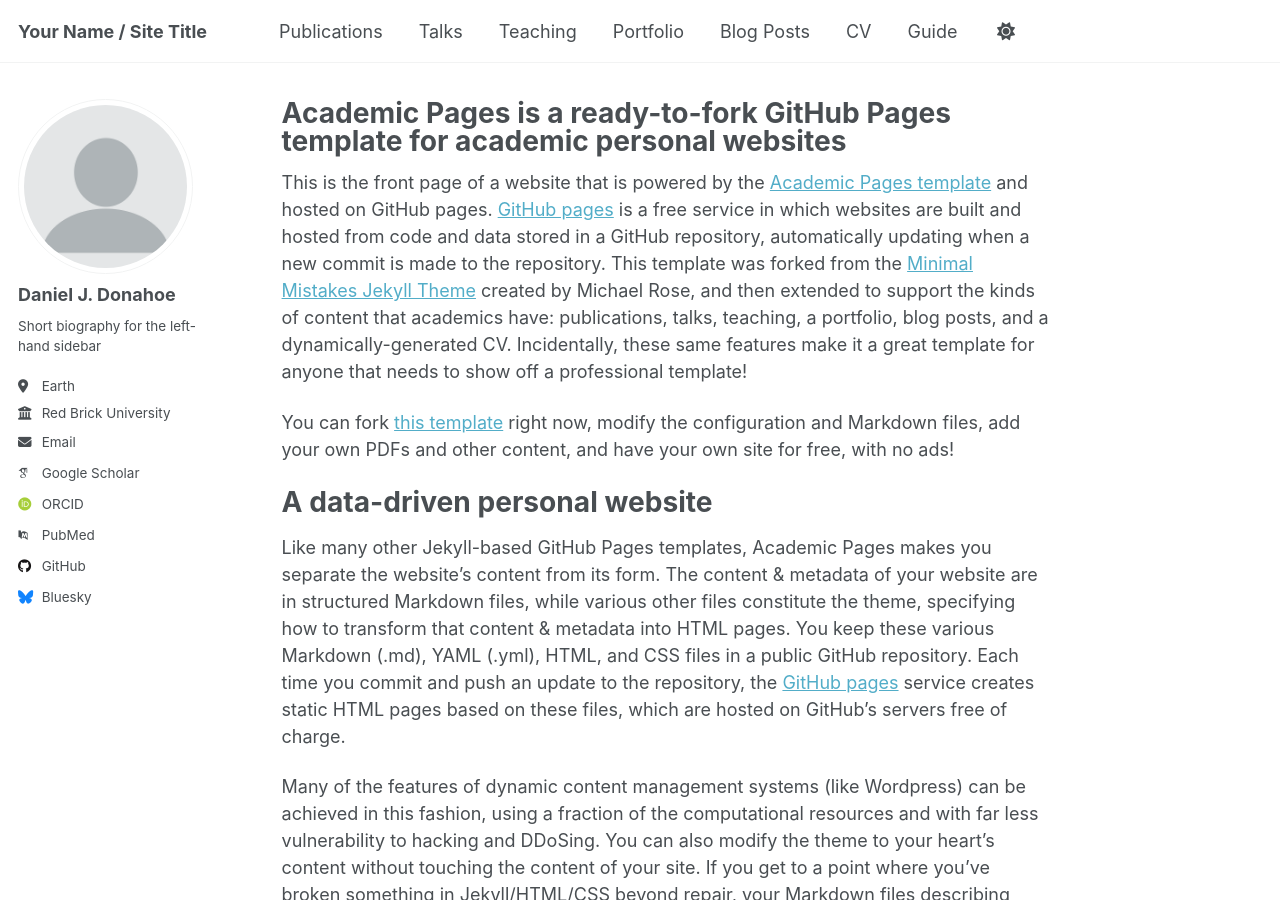
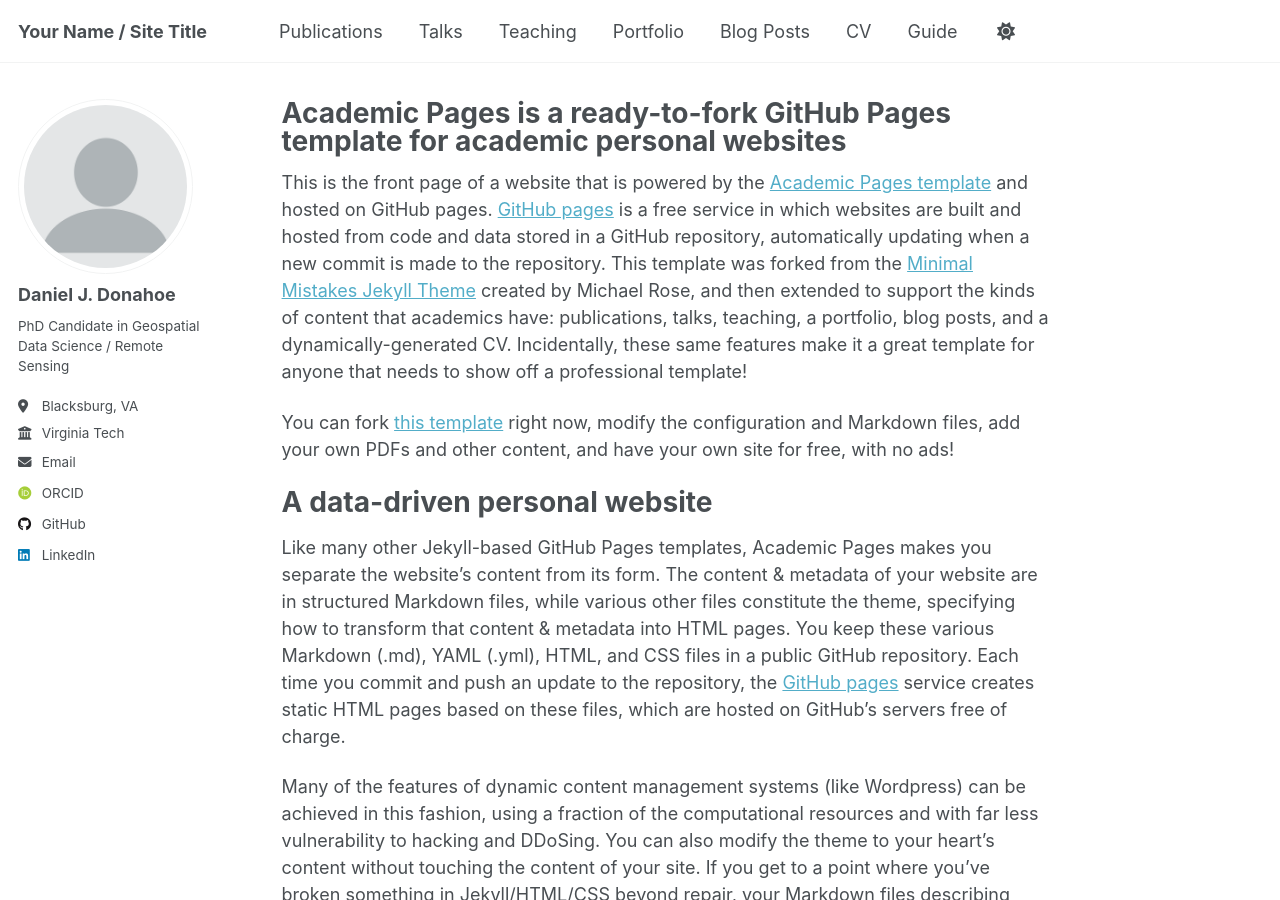
Before and after one commit to outdoorCoding/outdoorCoding.github.io, a Jekyll site: the page built from _pages/about.md, in a window 1280 px wide and 900 px high. Built offline with Jekyll 4.4.1, drawn with Linux system fonts in a browser that asks for light colours; some web fonts are replaced; a script that is not in the unit is left out.

Commit message:
adding site elements.

```diff
--- a/_config.yml
+++ b/_config.yml
@@ -25,22 +25,22 @@ author:
   # Biographic information
   avatar           : "profile.png"
   name             : "Daniel J. Donahoe"
-  pronouns         : # example: "she/her"
-  bio              : "Short biography for the left-hand sidebar"
-  location         : "Earth"
-  employer         : "Red Brick University"
+  pronouns         : # example: "he/him"
+  bio              : "PhD Candidate in Geospatial Data Science / Remote Sensing"
+  location         : "Blacksburg, VA"
+  employer         : "Virginia Tech"
   uri              : # URL
-  email            : "none@example.org"
+  email            : "donahoed (at) vt (dot) edu"
 
   # Academic websites
   academia         : # URL
   arxiv            : # URL - Update with the correct link to your profile
-  googlescholar    : "https://scholar.google.com/citations?user=PS_CX0AAAAAJ"
+  googlescholar    : # URL
   inspire-hep      : # URL
   impactstory      : # URL
-  orcid            : "https://orcid.org/yourorcidurl"
+  orcid            : "https://orcid.org/0009-0006-8117-7589"
   semantic         : # URL
-  pubmed           : "https://www.ncbi.nlm.nih.gov/pubmed/?term=john+snow"
+  pubmed           : # URL
   researchgate     : # URL
   scopus           : # URL
 
@@ -48,13 +48,13 @@ author:
   bitbucket        : # Username - Update with your username on the site
   codepen          : # Username
   dribbble         : # Username
-  github           : "academicpages"
+  github           : "outdoorCoding"
   kaggle           : # Username
   stackoverflow    : # User number or user number and name (i.e., use "1" or "1/jeff-atwood")
 
   # Social media
   artstation       : # Username
-  bluesky          : "bsky.app" # Replace this with you Bluesky username
+  bluesky          : # Username
   facebook         : # Username
   flickr           : # Username
   foursquare       : # Username
@@ -63,10 +63,11 @@ author:
   keybase          : # Username
   instagram        : # Username
   lastfm           : # Username
-  linkedin         : # Username
+  linkedin         : "https://www.linkedin.com/in/danieljdonahoe"
   mastodon         : # URL
   medium           : # URL
   pinterest        : # Username
+  solo             : "https://solo.to/danieldonahoe"
   soundcloud       : # Username
   steam            : # Username
   telegram         : # URL
```
